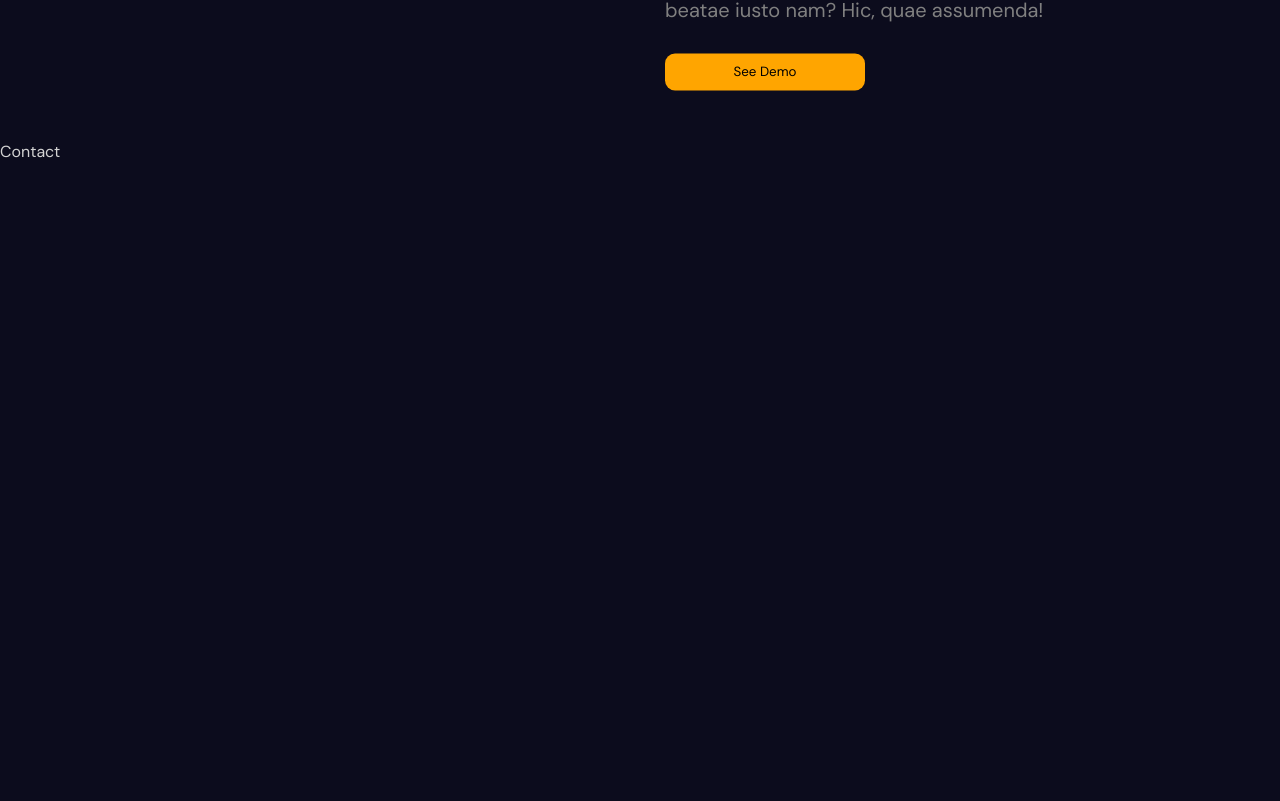
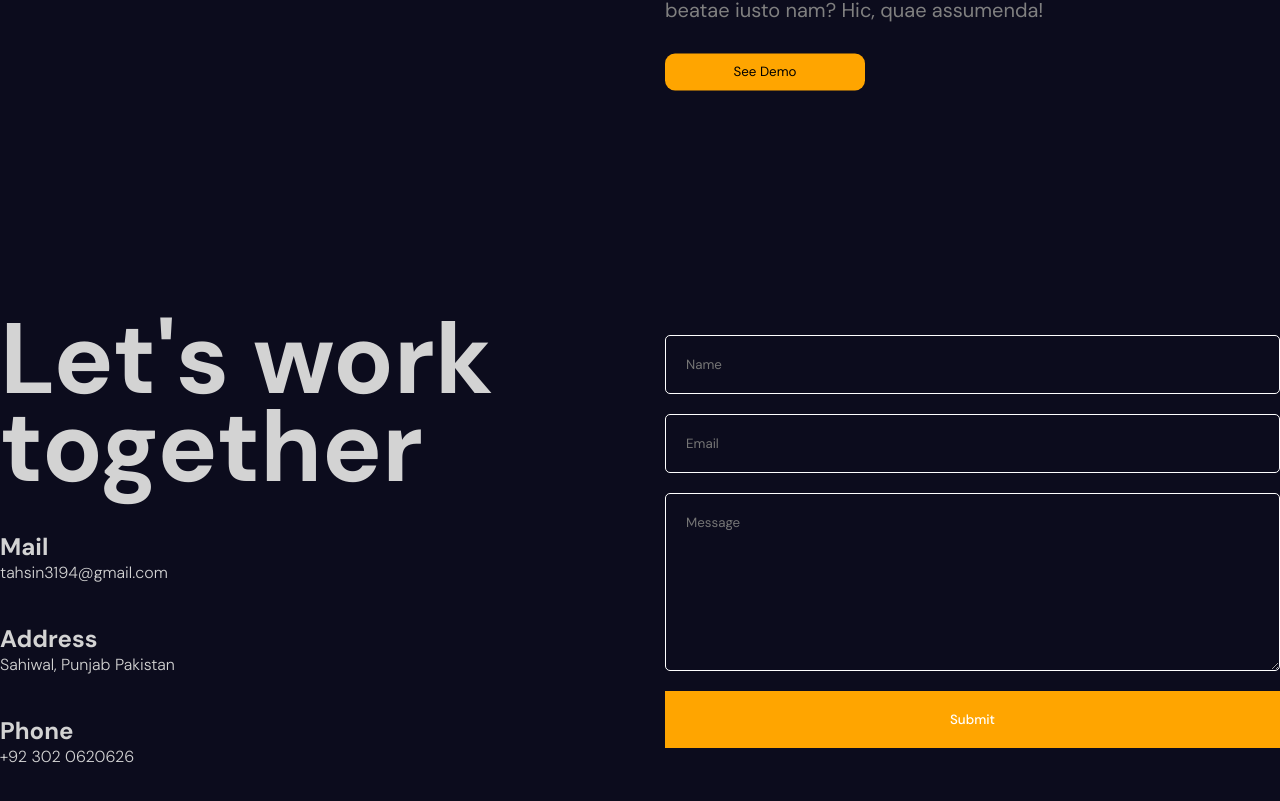
Before and after one commit to tahseen-haider/portfolio_app, a React (Vite) app: page / in a window 1280 px wide. Shown: the part 5612-6413 px from the top of the page. Built offline with nearby package versions, Linux system fonts and the light colour scheme.

Commit message:
contact section designed

```diff
--- a/src/App.jsx
+++ b/src/App.jsx
@@ -1,4 +1,5 @@
 import "./app.scss";
+import Contact from "./components/contact/Contact.jsx";
 import Hero from "./components/hero/Hero.jsx";
 import Navbar from "./components/navbar/Navbar.jsx";
 import Parallax from "./components/parallax/Parallax.jsx";
@@ -22,7 +23,9 @@ function App() {
         <Parallax type="portfolio" />
       </section>
       <Portfolio />
-      <section id="Contact">Contact</section>
+      <section id="Contact">
+        <Contact />
+      </section>
     </div>
   );
 }
--- /dev/null
+++ b/src/components/contact/Contact.jsx
@@ -0,0 +1,31 @@
+import './contact.scss'
+
+export default function Contact() {
+  return (
+    <div className='contact'>
+      <div className="textContainer">
+        <h1>Let's work together</h1>
+        <div className="item">
+          <h2>Mail</h2>
+          <span>tahsin3194@gmail.com</span>
+        </div>
+        <div className="item">
+          <h2>Address</h2>
+          <span>Sahiwal, Punjab Pakistan</span>
+        </div>
+        <div className="item">
+          <h2>Phone</h2>
+          <span>+92 302 0620626</span>
+        </div>
+      </div>
+      <div className="formContainer">
+        <form action="">
+          <input type="text" required placeholder='Name' />
+          <input type="email" required placeholder='Email' />
+          <textarea rows={8} placeholder='Message'/>
+          <button>Submit</button>
+        </form>
+      </div>
+    </div>
+  )
+}
--- /dev/null
+++ b/src/components/contact/contact.scss
@@ -0,0 +1,51 @@
+.contact {
+  height: 100%;
+  max-width: 1366px;
+  margin: auto;
+  display: flex;
+  align-items: center;
+  gap: 50px;
+
+  .textContainer {
+    flex: 1;
+    display: flex;
+    flex-direction: column;
+    gap: 40px;
+
+    h1 {
+      font-size: 100px;
+      line-height: 88px;
+    }
+
+    span {
+      font-weight: 300;
+    }
+  }
+
+  .formContainer {
+    flex: 1;
+
+    form {
+      display: flex;
+      flex-direction: column;
+      gap: 20px;
+
+      input,textarea {
+        padding: 20px;
+        background-color: transparent;
+        border: 1px solid white;
+        color: white;
+        border-radius: 5px;
+      }
+
+      button {
+        padding: 20px;
+        border: none;
+        background-color: orange;
+        cursor: pointer;
+        color: white;
+        font-weight: 500;
+      }
+    }
+  }
+}
```
